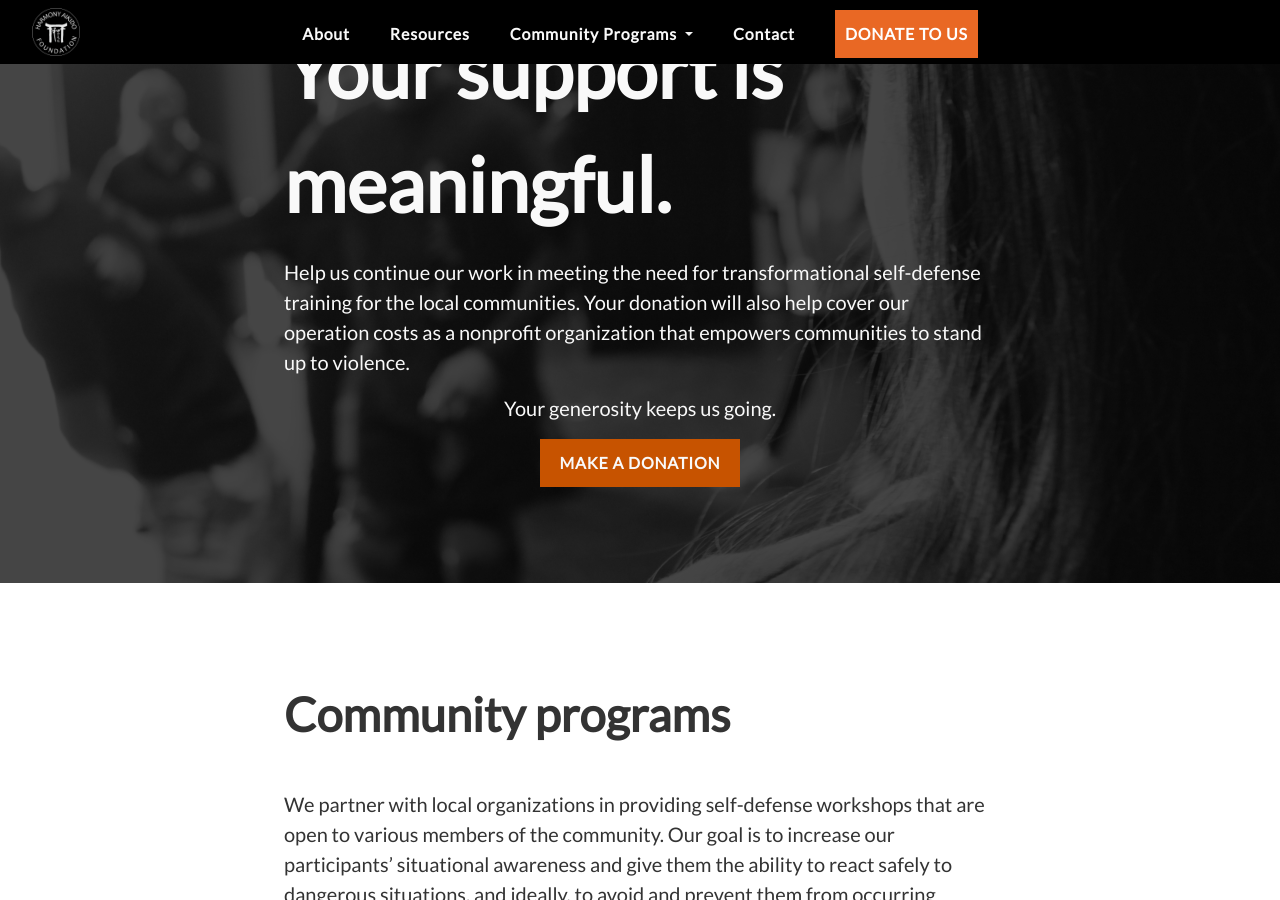
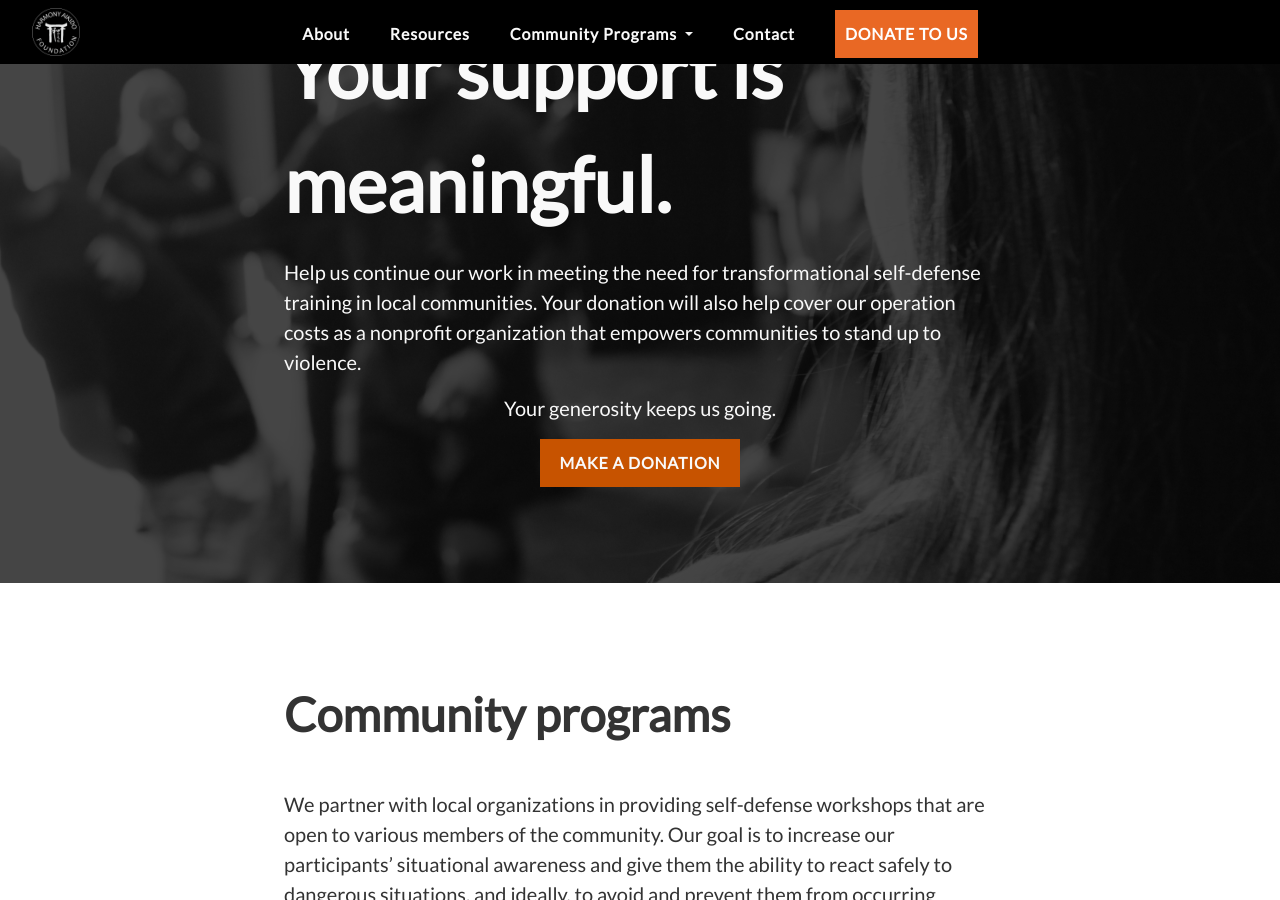
Before and after one commit to hafusaorg/hafusaorg.github.io, a Jekyll site: the page built from index.md, in a window 1280 px wide and 900 px high, scrolled down 4311 px. Built offline with Jekyll 4.4.1, drawn with Linux system fonts in a browser that asks for light colours; comment, search, counter and statistics services are not loaded.

Commit message:
Updated Index

```diff
--- a/index.md
+++ b/index.md
@@ -168,7 +168,7 @@ MAKE AN IMPACT
 
 # Your support is meaningful.
 
-Help us continue our work in meeting the need for transformational self-defense training for the local communities. Your donation will also help cover our operation costs as a nonprofit organization that empowers communities to stand up to violence.
+Help us continue our work in meeting the need for transformational self-defense training in local communities. Your donation will also help cover our operation costs as a nonprofit organization that empowers communities to stand up to violence.
 
 Your generosity keeps us going.
 {: .center}
```
